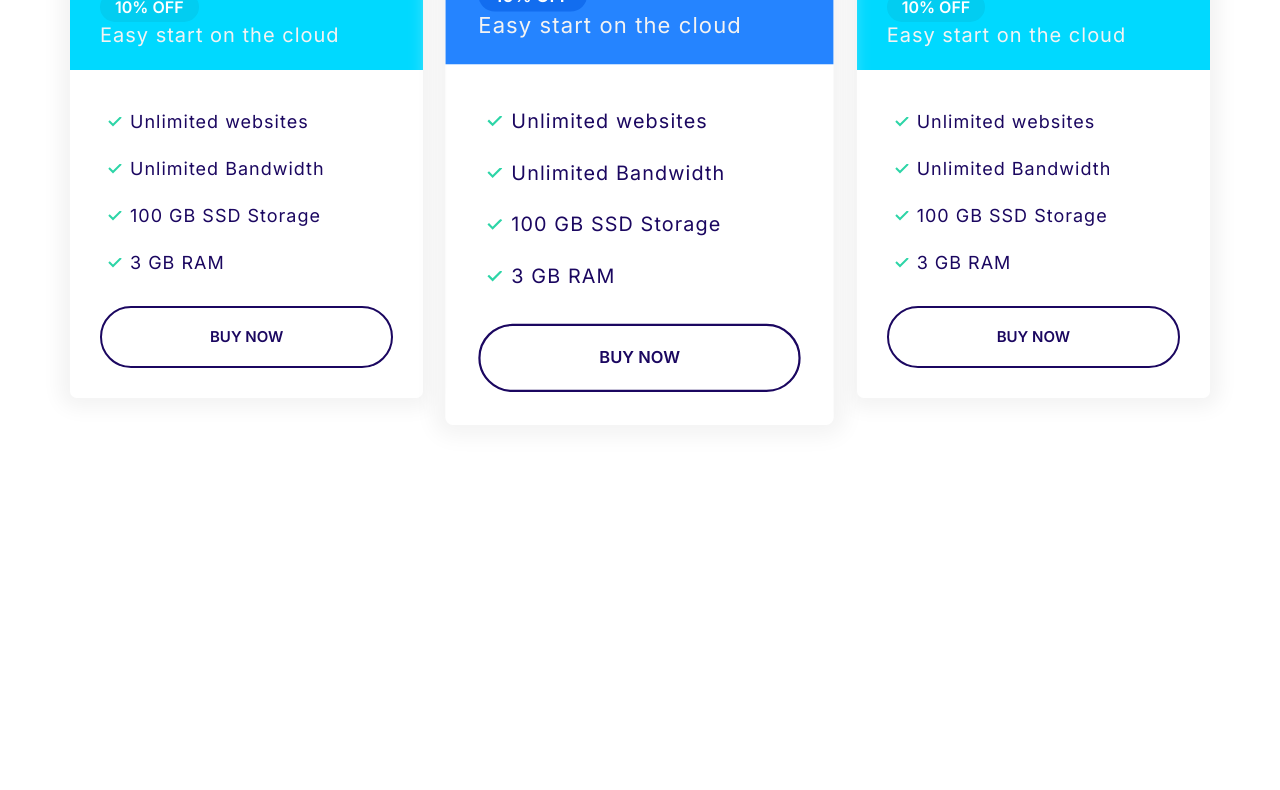
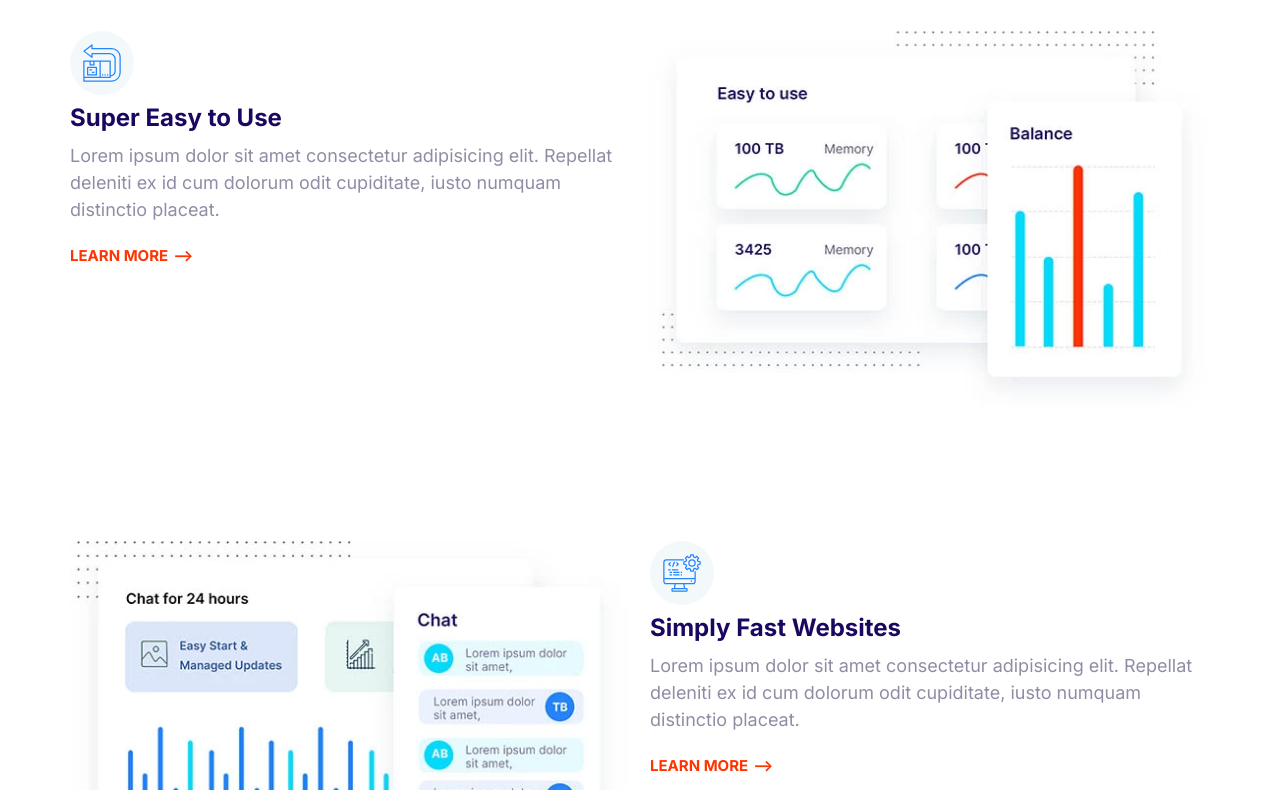
Before and after one commit to AkhilaKolluru98/moshify, a plain HTML site: page index.html in a window 1280 px wide. Shown: the part 143-933 px from the top of the page. Before the commit the page ends 800 px from the top, so only its background shows below. Drawn offline with Linux system fonts and the light colour scheme.

Commit message:
Build the feature block component and defined the styles.

```diff
--- a/css/styles.css
+++ b/css/styles.css
@@ -726,3 +726,28 @@ a{
   max-width: 500px;
   margin: 0 auto;
 }
+
+/*Features*/
+
+.feature {
+  gap:4rem 2rem;
+  margin: 12rem 0;
+}
+
+.feature:first-of-type {
+  margin-top: 6rem;
+}
+
+.feature__heading {
+  margin: 1rem 0;
+}
+
+.feature__image {
+  width: 100%;
+}
+
+@media screen and (min-width:768px){
+  .feature:nth-of-type(even) .feature__content {
+    order:2;
+  }
+}
--- a/index.html
+++ b/index.html
@@ -13,71 +13,62 @@
     <link href="https://fonts.googleapis.com/css2?family=Inter:wght@400;600;700&display=swap" rel="stylesheet">
 </head>
 <body>
-    <section class="block container block-plans">
-        <div class="grid grid--1x3">
-            <div class="plan">
-                <div class="card card--secondary">
-                    <header class="card__header">
-                        <h3 class="plan__name">Entry</h3>
-                        <span class="plan__price">$14</span>
-                        <span class="plan__billing-cycle">/month</span>
-                        <span class="badge badge--secondary badge--small">10% OFF</span>
-                        <span class="plan__description">Easy start on the cloud</span>
-                    </header>
-                    <div class="card__body">
-                        <ul class="list list--tick">
-                            <li class="list__item">Unlimited websites</li>
-                            <li class="list__item">Unlimited Bandwidth</li>
-                            <li class="list__item">100 GB SSD Storage</li>
-                            <li class="list__item">3 GB RAM</li>
-                        </ul>
-                        <button class="btn btn--outline btn--block">Buy Now</button>
-                    </div>
-                </div>
+    <section class="block container">
+        <header class="block__header">
+            <h2>Host on the Cloud to Keep Growing</h2>
+            <p>Lorem ipsum dolor sit amet consectetur adipisicing elit. Eos, dignissimos.</p>
+        </header>
+        <article class="grid grid--1x2 feature">
+            <div class="feature__content">
+                <span class="icon-container">
+                    <svg class="icon icon--primary">
+                        <use xlink:href="images/sprite.svg#easy"></use>
+                      </svg>
+                </span>
+                <h3 class="feature__heading">Super Easy to Use</h3>
+                <p>Lorem ipsum dolor sit amet consectetur adipisicing elit. Repellat deleniti ex id cum dolorum odit cupiditate, iusto numquam distinctio placeat.</p>
+                <a href="#" class="link-arrow">Learn More</a>
             </div>
-            <div class="plan plan--popular">
-                <div class="card card--primary">
-                    <header class="card__header">
-                        <h3 class="plan__name">Entry</h3>
-                        <span class="plan__price">$14</span>
-                        <span class="plan__billing-cycle">/month</span>
-                        <span class="badge badge--primary badge--small">10% OFF</span>
-                        <span class="plan__description">Easy start on the cloud</span>
-                    </header>
-                    <div class="card__body">
-                        <ul class="list list--tick">
-                            <li class="list__item">Unlimited websites</li>
-                            <li class="list__item">Unlimited Bandwidth</li>
-                            <li class="list__item">100 GB SSD Storage</li>
-                            <li class="list__item">3 GB RAM</li>
-                        </ul>
-                        <button class="btn btn--outline btn--block">Buy Now</button>
-                    </div>
-                </div>
+            <picture>
+                <source srcset="images/easy.webp 1x, images/easy@2x.webp 2x" type="image/webp">
+                <source srcset="images/easy.jpg 1x, images/easy@2x.jpg 2x" type="image/jpg">
+                <img class="feature__image" src="images/easy@2x.jpg" alt=""/>
+            </picture>
+        </article>
+        <article class="grid grid--1x2 feature">
+            <div class="feature__content">
+                <span class="icon-container">
+                    <svg class="icon icon--primary">
+                        <use xlink:href="images/sprite.svg#computer"></use>
+                      </svg>
+                </span>
+                <h3 class="feature__heading">Simply Fast Websites</h3>
+                <p>Lorem ipsum dolor sit amet consectetur adipisicing elit. Repellat deleniti ex id cum dolorum odit cupiditate, iusto numquam distinctio placeat.</p>
+                <a href="#" class="link-arrow">Learn More</a>
             </div>
-            <div class="plan">
-                <div class="card card--secondary">
-                    <header class="card__header">
-                        <h3 class="plan__name">Entry</h3>
-                        <span class="plan__price">$14</span>
-                        <span class="plan__billing-cycle">/month</span>
-                        <span class="badge badge--secondary badge--small">10% OFF</span>
-                        <span class="plan__description">Easy start on the cloud</span>
-                    </header>
-                    <div class="card__body">
-                        <ul class="list list--tick">
-                            <li class="list__item">Unlimited websites</li>
-                            <li class="list__item">Unlimited Bandwidth</li>
-                            <li class="list__item">100 GB SSD Storage</li>
-                            <li class="list__item">3 GB RAM</li>
-                        </ul>
-                        <button class="btn btn--outline btn--block">Buy Now</button>
-                    </div>
-                </div>
+            <picture>
+                <source srcset="images/support.webp 1x, images/support@2x.webp 2x" type="image/webp">
+                <source srcset="images/support.jpg 1x, images/support@2x.jpg 2x" type="image/jpg">
+                <img class="feature__image" src="images/support@2x.jpg" alt=""/>
+            </picture>
+        </article>
+        <article class="grid grid--1x2 feature">
+            <div class="feature__content">
+                <span class="icon-container">
+                    <svg class="icon icon--primary">
+                        <use xlink:href="images/sprite.svg#settings"></use>
+                      </svg>
+                </span>
+                <h3 class="feature__heading">Wordpress Made Easy</h3>
+                <p>Lorem ipsum dolor sit amet consectetur adipisicing elit. Repellat deleniti ex id cum dolorum odit cupiditate, iusto numquam distinctio placeat.</p>
+                <a href="#" class="link-arrow">Learn More</a>
             </div>
-
-
-        </div>
+            <picture>
+                <source srcset="images/wordpress.webp 1x, images/wordpress@2x.webp 2x" type="image/webp">
+                <source srcset="images/wordpress.jpg 1x, images/wordpress@2x.jpg 2x" type="image/jpg">
+                <img class="feature__image" src="images/wordpress@2x.jpg" alt=""/>
+            </picture>
+        </article>
     </section>
     <script src="js/main.js"></script>
 </body>
```
Also changed, not shown: components/feature-block.html (added, +57 -0 lines), images/easy.jpg (added), images/easy.webp (added), images/easy@2x.jpg (added), images/easy@2x.webp (added), images/fast.jpg (added), images/fast.webp (added), images/fast@2x.jpg (added), images/fast@2x.webp (added), images/support.jpg (added), images/support.webp (added), images/support@2x.jpg (added), images/support@2x.webp (added), images/wordpress.jpg (added), 3 more files.
